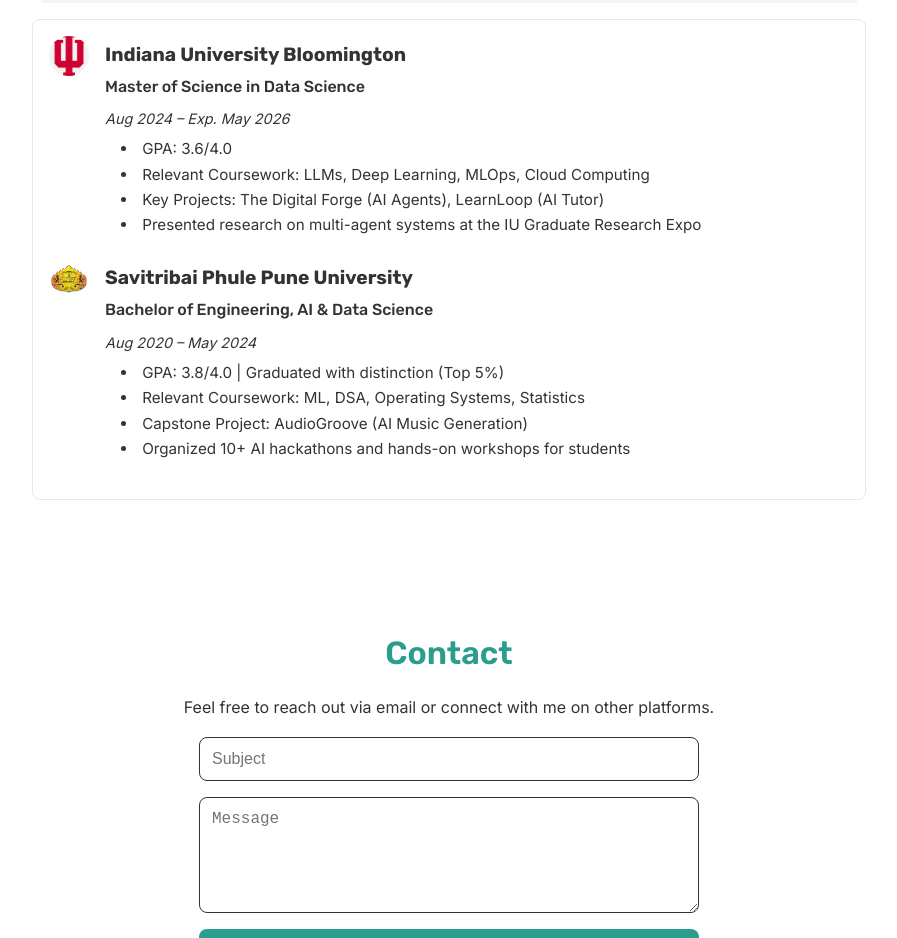
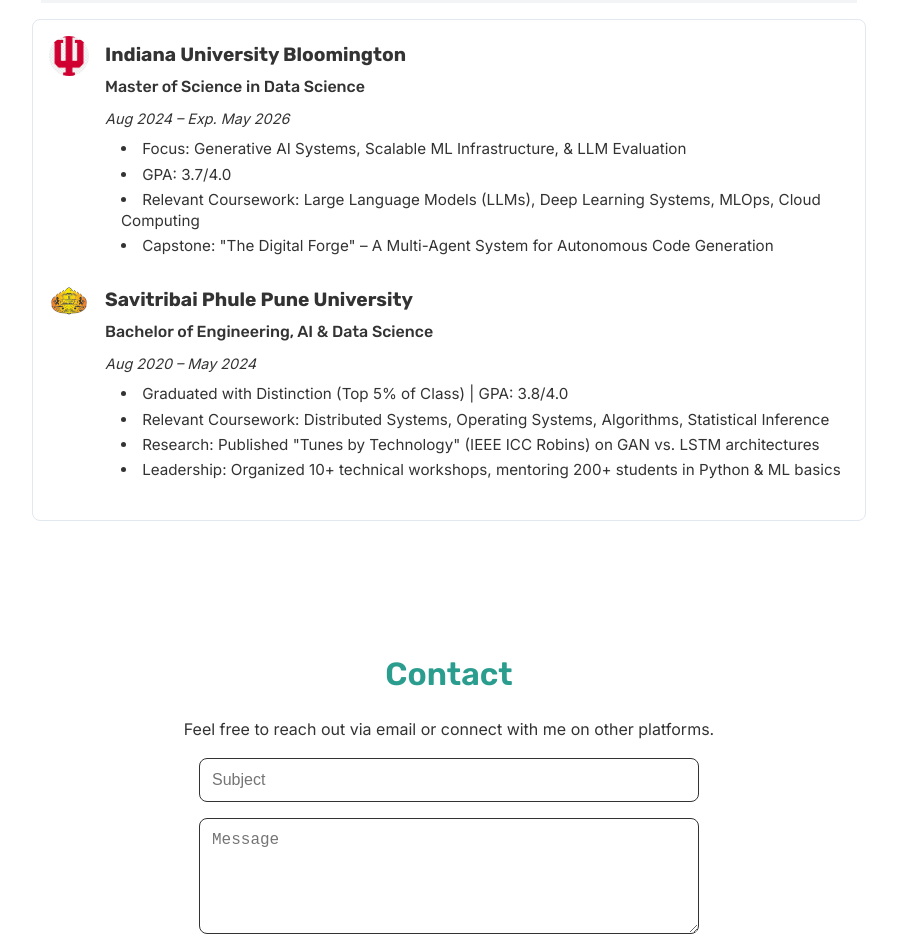
Before and after one commit to MohammedPathariya/MyPortfolio, a React (Create React App) app in the folder frontend/: page / in a window 1280 px wide. Shown: the part 2360-3298 px from the top of the page, without its empty margins (191-1088 px from the left). Built offline with nearby package versions, Linux system fonts and the light colour scheme.

Commit message:
Updated the Experience and Education Sections

```diff
--- a/frontend/src/components/TimelineTabs.js
+++ b/frontend/src/components/TimelineTabs.js
@@ -6,13 +6,17 @@ const experienceData = [
   {
     logo: '/images/iublogo.png',
     period: 'Aug 2025 – Present',
-    title: 'Research Assistant, AI in Sports Analytics',
-    institution: 'Indiana University, Kelley School of Business, Bloomington, IN',
+    title: 'Graduate Research Assistant, AI in Sports Analytics',
+    institution: 'Indiana University, Kelley School of Business',
     points: [
-      'Developed a fault-tolerant data pipeline in Python (WhisperX, yt-dlp) to automate the extraction, transcription, and diarization of unstructured audio from YouTube.',
-      'Implemented an NLP module using Sentence-BERT to semantically link jumbled Q&A transcripts, creating a structured, analysis-ready dataset.',
-      'Conducted a data integrity audit of NBA playoff transcripts, identifying and resolving critical data gaps to ensure dataset completeness for predictive modeling.',
-      'Built a text enhancement pipeline to restore punctuation and perform sentiment analysis (VADER), creating a rich feature set for predictive modeling.',
+      // The "Scale" Story
+      'Orchestrated High-Performance Computing (HPC) workflows using Slurm to parallelize WhisperX transcription across 5 nodes, reducing processing time for 450+ hours of audio by 30x.',
+      // The "Hybrid Model" Story
+      'Designed a hybrid NLP architecture that fuses high-dimensional Sentence-BERT embeddings with rule-based VADER lexicons, solving the "smoothing" problem to capture granular emotional spikes in press conferences.',
+      // The "Data Integrity" Story
+      'Engineered a fault-tolerant scraping pipeline using SQLite in WAL (Write-Ahead Logging) mode to handle concurrent writes without locking, ensuring zero data loss during live game ingestion.',
+      // The "Impact" Story
+      'Built automated drift detection scripts to monitor sentiment distribution over time, creating a longitudinal dataset now used for causal inference studies on player performance.',
     ],
   },
   {
@@ -21,10 +25,14 @@ const experienceData = [
     title: 'Data Engineering Intern',
     institution: 'Sparkwood IT Solutions, Pune, India',
     points: [
-      'Orchestrated daily ETL pipelines using Python, SQL, and Airflow into a centralized PostgreSQL data warehouse.',
-      'Reduced query times by 40% by optimizing SQL schemas, directly increasing the productivity of downstream data consumers.',
-      'Built pandas transformation jobs to reliably process over 10 GB of data weekly for analytics and modeling.',
-      'Collaborated with data and engineering teams to align data products with cross-functional requirements.',
+      // The "Root Cause" Story
+      'Led the root-cause analysis of a 5% KPI discrepancy between Marketing and Finance, tracing it to inconsistent "Cancelled Order" logic and standardizing it via a validated SQL View.',
+      // The "Optimization" Story
+      'Optimized legacy PostgreSQL reporting queries by analyzing `EXPLAIN ANALYZE` execution plans and implementing composite indices, cutting dashboard load times by 40% (5m → 3m).',
+      // The "Reliability" Story
+      'Hardened daily ETL pipelines in Apache Airflow by implementing "Smart Retries" and data quality gates, preventing bad data from polluting the central warehouse during peak load.',
+      // The "Collaboration" Story
+      'Collaborated with the Data Science team to engineer features for inventory forecasting, translating raw transactional logs into time-series aggregates.',
     ],
   },
 ];
@@ -36,10 +44,10 @@ const educationData = [
     title: 'Master of Science in Data Science',
     institution: 'Indiana University Bloomington',
     points: [
-      'GPA: 3.6/4.0',
-      'Relevant Coursework: LLMs, Deep Learning, MLOps, Cloud Computing',
-      'Key Projects: The Digital Forge (AI Agents), LearnLoop (AI Tutor)',
-      'Presented research on multi-agent systems at the IU Graduate Research Expo',
+      'Focus: Generative AI Systems, Scalable ML Infrastructure, & LLM Evaluation',
+      'GPA: 3.7/4.0',
+      'Relevant Coursework: Large Language Models (LLMs), Deep Learning Systems, MLOps, Cloud Computing',
+      'Capstone: "The Digital Forge" – A Multi-Agent System for Autonomous Code Generation',
     ],
   },
   {
@@ -48,10 +56,10 @@ const educationData = [
     title: 'Bachelor of Engineering, AI & Data Science',
     institution: 'Savitribai Phule Pune University',
     points: [
-      'GPA: 3.8/4.0 | Graduated with distinction (Top 5%)',
-      'Relevant Coursework: ML, DSA, Operating Systems, Statistics',
-      'Capstone Project: AudioGroove (AI Music Generation)',
-      'Organized 10+ AI hackathons and hands-on workshops for students',
+      'Graduated with Distinction (Top 5% of Class) | GPA: 3.8/4.0',
+      'Relevant Coursework: Distributed Systems, Operating Systems, Algorithms, Statistical Inference',
+      'Research: Published "Tunes by Technology" (IEEE ICC Robins) on GAN vs. LSTM architectures',
+      'Leadership: Organized 10+ technical workshops, mentoring 200+ students in Python & ML basics',
     ],
   },
 ];
```
